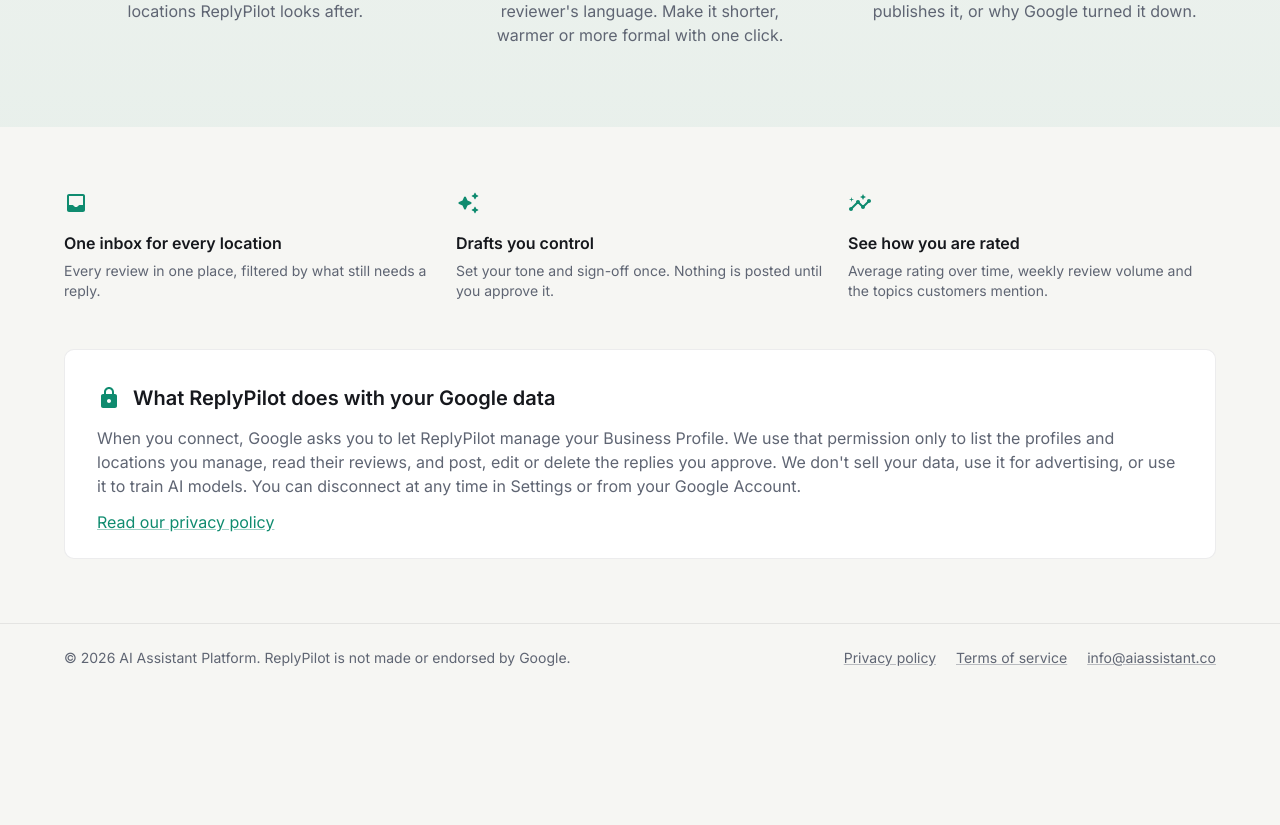
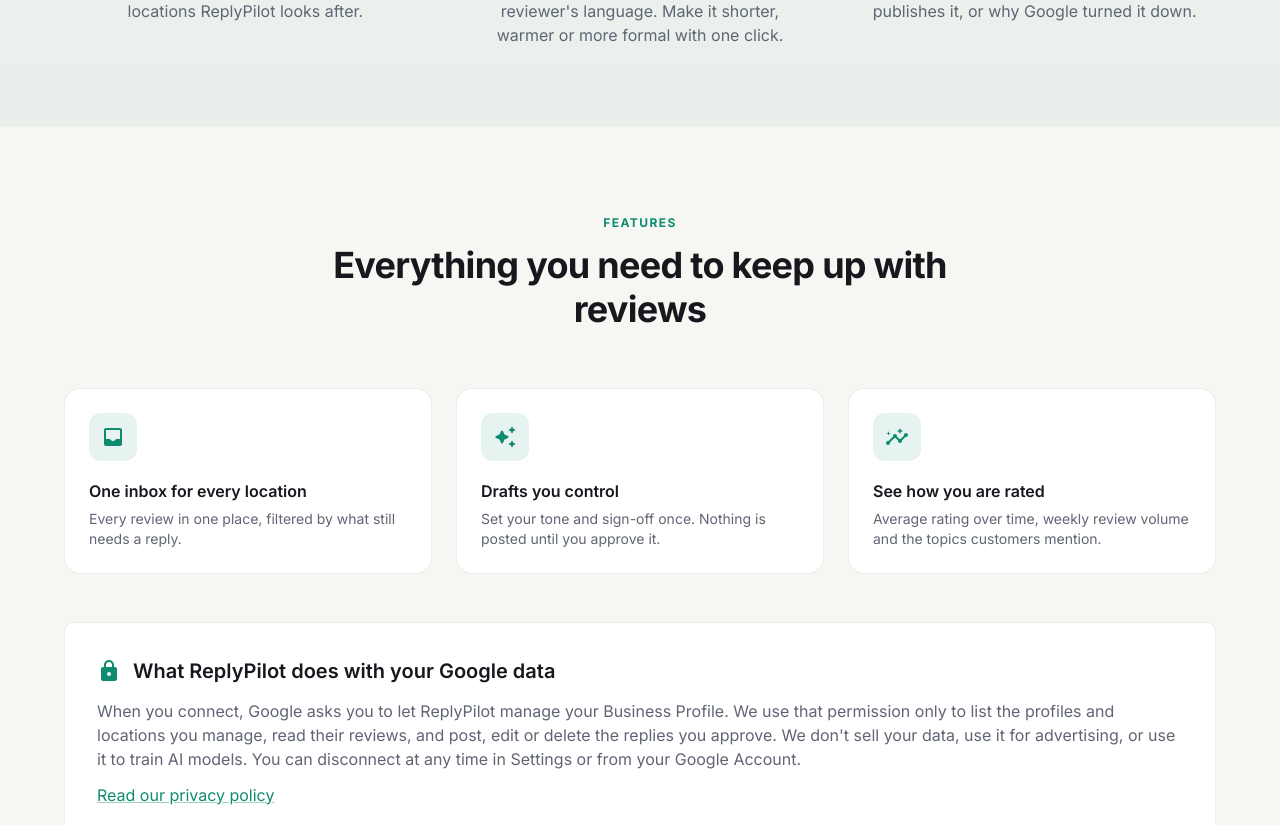
Before and after one commit to Smart-Assistant-ai/Google-Reviews-Automation, a React (Vite) app in the folder apps/web/: page / in a window 1280 px wide. Shown: the part 1060-1885 px from the top of the page. Before the commit the page ends 1752 px from the top, so only its background shows below. Built offline with nearby package versions, Linux system fonts and the light colour scheme; no server answers.

Commit message:
feat(web): turn the features into cards that lift on hover

```diff
--- a/apps/web/src/pages/Landing.tsx
+++ b/apps/web/src/pages/Landing.tsx
@@ -29,7 +29,7 @@ import HeroGlow from '../components/landing/HeroGlow';
 import Reveal from '../components/landing/Reveal';
 import SectionHeading from '../components/landing/SectionHeading';
 import Steps from '../components/landing/Steps';
-import { enter, noMotion, ping, shimmer } from '../components/landing/motion';
+import { EASE_OUT, enter, noMotion, ping, shimmer } from '../components/landing/motion';
 
 // The public home page. Google's verification reads it to learn what the app does, so it says
 // plainly what ReplyPilot does with a connected Business Profile and links the privacy policy.
@@ -57,22 +57,22 @@ const PROMISES = [
 
 const FEATURES: { icon: ReactNode; title: string; body: string; needsEmail?: boolean }[] = [
   {
-    icon: <InboxRoundedIcon color="primary" />,
+    icon: <InboxRoundedIcon />,
     title: 'One inbox for every location',
     body: 'Every review in one place, filtered by what still needs a reply.',
   },
   {
-    icon: <AutoAwesomeRoundedIcon color="primary" />,
+    icon: <AutoAwesomeRoundedIcon />,
     title: 'Drafts you control',
     body: 'Set your tone and sign-off once. Nothing is posted until you approve it.',
   },
   {
-    icon: <InsightsRoundedIcon color="primary" />,
+    icon: <InsightsRoundedIcon />,
     title: 'See how you are rated',
     body: 'Average rating over time, weekly review volume and the topics customers mention.',
   },
   {
-    icon: <GroupsRoundedIcon color="primary" />,
+    icon: <GroupsRoundedIcon />,
     title: 'Work as a team',
     body: 'Invite colleagues, and choose which locations each person looks after.',
     // Invitations go out by email.
@@ -272,18 +272,59 @@ export default function Landing() {
         </Container>
       </Box>
 
-      <Container maxWidth="lg" sx={{ py: { xs: 6, md: 8 } }}>
-        <Grid container spacing={3}>
+      <Container maxWidth="lg" sx={{ py: { xs: 7, md: 10 } }}>
+        <Reveal>
+          <SectionHeading eyebrow="Features" title="Everything you need to keep up with reviews" />
+        </Reveal>
+        <Grid container spacing={3} sx={{ mt: { xs: 2, md: 4 } }}>
           {features.map((feature, i) => (
             <Grid item xs={12} sm={6} md={12 / features.length} key={feature.title}>
-              <Reveal delay={i * 100}>
+              <Reveal delay={i * 100} sx={{ height: '100%' }}>
+                {/* Lifts on hover, and its icon fills with the brand colour. */}
+                <Card
+                  sx={(theme) => ({
+                    height: '100%',
+                    p: 3,
+                    borderRadius: '16px',
+                    transition: `transform 250ms ${EASE_OUT}, box-shadow 250ms ease, border-color 250ms ease`,
+                    '&:hover': {
+                      transform: 'translateY(-4px)',
+                      borderColor: alpha(theme.palette.primary.main, 0.4),
+                      boxShadow: `0 18px 40px ${alpha(theme.palette.primary.main, theme.palette.mode === 'dark' ? 0.18 : 0.12)}`,
+                    },
+                    '&:hover .feature-icon': {
+                      transform: 'scale(1.08) rotate(-6deg)',
+                      bgcolor: 'primary.main',
+                      color: 'primary.contrastText',
+                    },
+                    [noMotion]: {
+                      '&:hover': { transform: 'none' },
+                      '&:hover .feature-icon': { transform: 'none' },
+                    },
+                  })}
+                >
+                  <Box
+                    className="feature-icon"
+                    sx={(theme) => ({
+                      width: 48,
+                      height: 48,
+                      borderRadius: '12px',
+                      display: 'grid',
+                      placeItems: 'center',
+                      color: 'primary.main',
+                      bgcolor: alpha(theme.palette.primary.main, 0.1),
+                      transition: `transform 250ms ${EASE_OUT}, background-color 250ms ease, color 250ms ease`,
+                    })}
+                  >
                     {feature.icon}
-                <Typography variant="subtitle1" component="h3" sx={{ fontWeight: 600, mt: 1 }}>
+                  </Box>
+                  <Typography variant="subtitle1" component="h3" sx={{ fontWeight: 600, mt: 2 }}>
                     {feature.title}
                   </Typography>
                   <Typography variant="body2" color="text.secondary" sx={{ mt: 0.5 }}>
                     {feature.body}
                   </Typography>
+                </Card>
               </Reveal>
             </Grid>
           ))}
```
Lines whose indentation alone changed are shown as unchanged.
